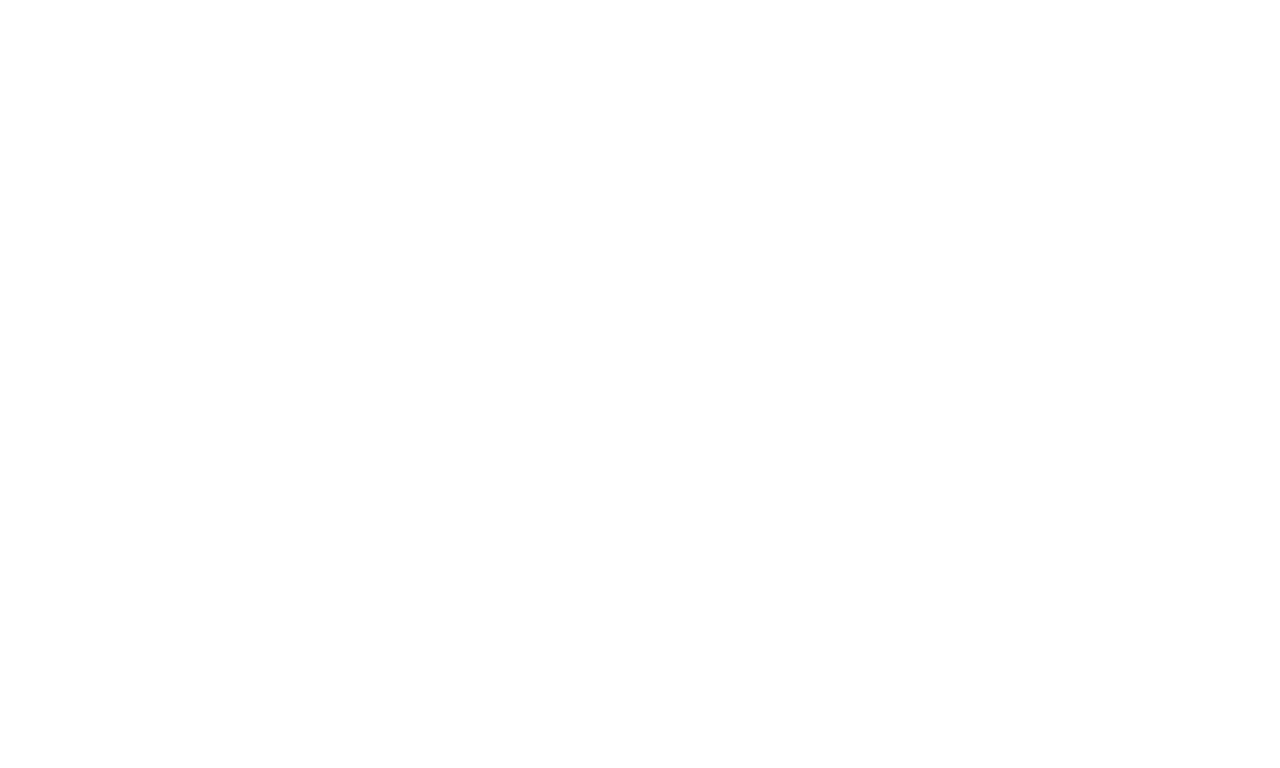
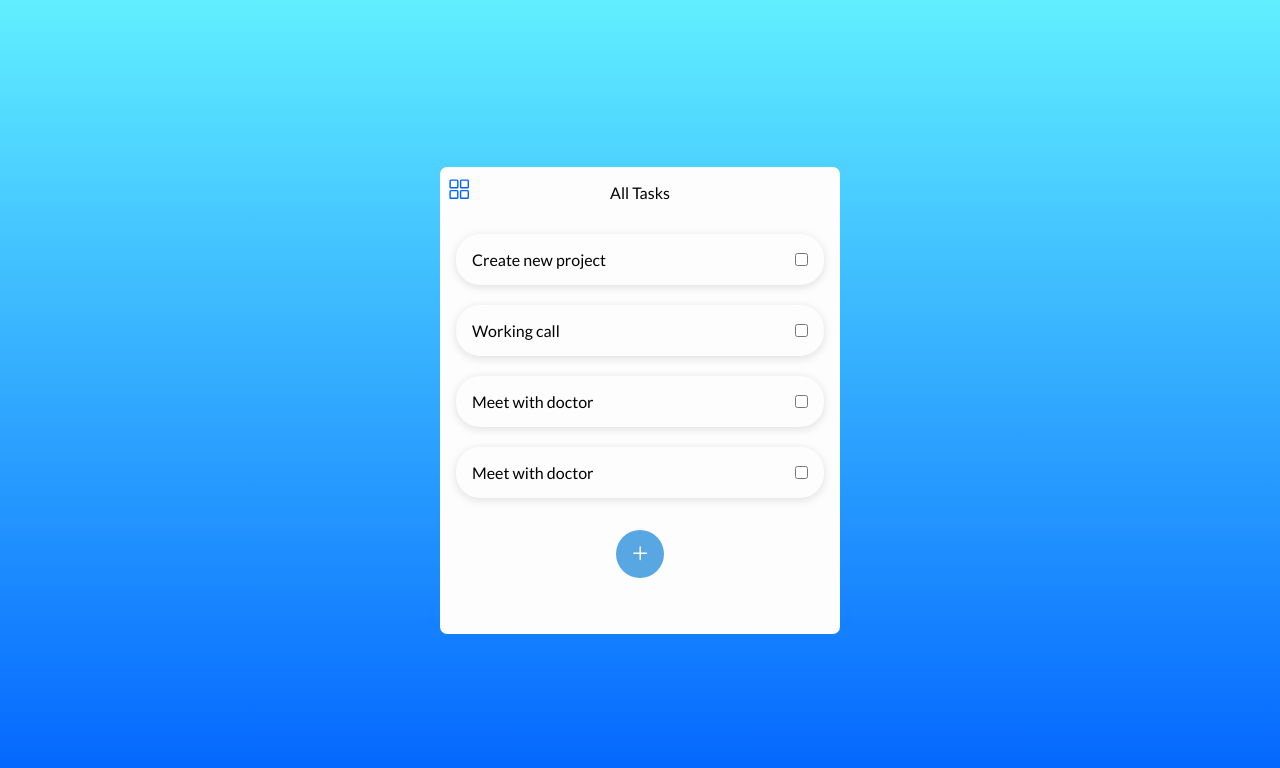
Before and after one commit to joaoedson-dantas/todo-app, a plain HTML site: page index.html in a window 1280 px wide. Drawn offline with nearby package versions, Linux system fonts and the light colour scheme.

Commit message:
Adicionando o primeiro Js

```diff
--- a/index.html
+++ b/index.html
@@ -1,15 +1,61 @@
 <!DOCTYPE html>
-<html lang="en">
+<html lang="pt-br">
 
 <head>
   <meta charset="UTF-8">
   <meta http-equiv="X-UA-Compatible" content="IE=edge">
   <meta name="viewport" content="width=device-width, initial-scale=1.0">
-  <title>Document</title>
+  <title>To Do List</title>
+  <link rel="stylesheet" href="./style.css">
+  <link rel="preconnect" href="https://fonts.googleapis.com">
+  <link rel="preconnect" href="https://fonts.gstatic.com" crossorigin>
+  <link href="https://fonts.googleapis.com/css2?family=Lato:wght@300;400;700&display=swap" rel="stylesheet">
 </head>
 
 <body>
+  <div class="app-container">
+    <div class="app-content">
+      <div class="app-header">
+        <div class="btn-header">
+          <ion-icon name="grid-outline"></ion-icon>
+        </div>
+        <div class="title-header">
+          <h4> All Tasks </h4>
+        </div>
+      </div>
+      <div class="app-body">
+        <div class="check-body">
+          <div class="check-item">
+            <label for="checkbox-1">Create new project</label>
+            <input type="checkbox" name="radio-teste" id="checkbox-1">
+          </div>
+          <div class="check-item">
+            <label for="checkbox-2">Working call</label>
+            <input type="checkbox" name="radio-teste" id="checkbox-2">
+          </div>
+          <div class="check-item">
+            <label for="checkbox-3">Meet with doctor</label>
+            <input type="checkbox" name="radio-teste" id="checkbox-3">
+          </div>
+          <div class="check-item">
+            <label for="radio-4">Meet with doctor</label>
+            <input type="checkbox" name="radio-teste" id="radio-4">
+          </div>
+        </div>
+      </div>
+      <div class="app-footer">
+        <button>
+          <ion-icon name="add"></ion-icon>
+        </button>
+      </div>
+    </div>
+  </div>
 
+
+
+  <script src="./main.js"></script>
+  <script type="module" src="https://unpkg.com/ionicons@5.5.2/dist/ionicons/ionicons.esm.js"></script>
+  <script nomodule src="https://unpkg.com/ionicons@5.5.2/dist/ionicons/ionicons.js"></script>
 </body>
 
 </html>
--- a/main.js
+++ b/main.js
@@ -0,0 +1,12 @@
+const caixasInput = document.querySelectorAll(".check-item input");
+const caixas = document.querySelectorAll(".check-item");
+const teste = document.querySelectorAll(".check-body");
+
+function addList(event) {
+  const elementPai = this.parentElement;
+  elementPai.classList.toggle("checked");
+}
+
+caixasInput.forEach((item) => {
+  item.addEventListener("click", addList);
+});
--- a/style.css
+++ b/style.css
@@ -0,0 +1,159 @@
+* {
+  margin: 0px;
+  padding: 0px;
+  box-sizing: border-box;
+}
+
+body {
+  font-family: "Lato", sans-serif;
+}
+
+.app-container {
+  display: flex;
+  justify-content: center;
+  align-items: center;
+  height: 100vh;
+  background: hsla(217, 100%, 50%, 1);
+
+  background: linear-gradient(90deg, #0062ff 0%, hsla(186, 100%, 69%, 1) 100%);
+
+  background: -moz-linear-gradient(
+    90deg,
+    hsla(217, 100%, 50%, 1) 0%,
+    hsla(186, 100%, 69%, 1) 100%
+  );
+
+  background: -webkit-linear-gradient(
+    90deg,
+    hsla(217, 100%, 50%, 1) 0%,
+    hsla(186, 100%, 69%, 1) 100%
+  );
+}
+
+.app-content {
+  background-color: #fdfdfd;
+  width: 100%;
+  max-width: 400px;
+  border-radius: 0.45rem;
+}
+
+.app-header {
+  display: flex;
+  justify-content: center;
+  align-items: center;
+  padding: 1rem 0;
+  position: relative;
+}
+
+.app-content .app-header .btn-header {
+  padding: 0.25rem;
+  font-size: 1.4rem;
+  color: #0062ff;
+  position: absolute;
+  left: 0.25rem;
+  cursor: pointer;
+}
+
+.app-content .app-body {
+  padding: 1rem;
+  min-height: 400px;
+  max-height: 500px;
+  overflow-y: scroll;
+}
+
+.title-header h4 {
+  font-weight: normal;
+}
+
+.app-content .app-footer {
+  background-color: transparent;
+  height: 1rem;
+  display: flex;
+  justify-content: center;
+  align-items: flex-start;
+}
+
+.app-content .app-footer button {
+  width: 3rem;
+  height: 3rem;
+  border-radius: 50%;
+  border: none;
+  cursor: pointer;
+  font-size: 1.4rem;
+  display: flex;
+  justify-content: center;
+  align-items: center;
+  background-color: #58a7e2;
+  color: #fdfdfd;
+  transition: 0.3s ease;
+  margin: -1.5rem;
+  position: fixed;
+  position: relative;
+  bottom: 4rem;
+}
+
+.app-content .app-footer button:hover {
+  background-color: #3d8cc7;
+  width: 4rem;
+  height: 4rem;
+}
+
+/* Caixas de tarefas */
+
+.check-body {
+  display: flex;
+  flex-direction: column;
+  gap: 20px;
+}
+
+.check-item {
+  display: flex;
+  justify-content: space-between;
+  box-shadow: rgba(99, 99, 99, 0.2) 0px 2px 8px 0px;
+  padding: 1rem;
+  border-radius: 24px;
+}
+
+.check-item:hover {
+  padding: 1.3rem;
+  transition: 0.2s;
+}
+
+.check-item label {
+  cursor: pointer;
+}
+
+/* .check-item input {
+  appearance: none;
+  content: "";
+  width: 20px;
+  height: 20px;
+  border-radius: 50%;
+  background-color: rgb(55, 0, 255);
+  display: block;
+  cursor: pointer;
+} */
+
+/* caixa checked */
+
+.check-item.checked {
+  margin: 0px 10px;
+  transition: 0.5s;
+}
+
+.checked label {
+  color: #c5d0da;
+  text-decoration: line-through;
+}
+
+/*  {
+  width: 22px;
+  height: 22px;
+  cursor: pointer;
+  box-shadow: rgba(99, 99, 99, 0.2) 0px 2px 8px 0px;
+  display: flex;
+  align-items: center;
+  justify-content: center;
+  padding: 1rem;
+}
+ */
```
